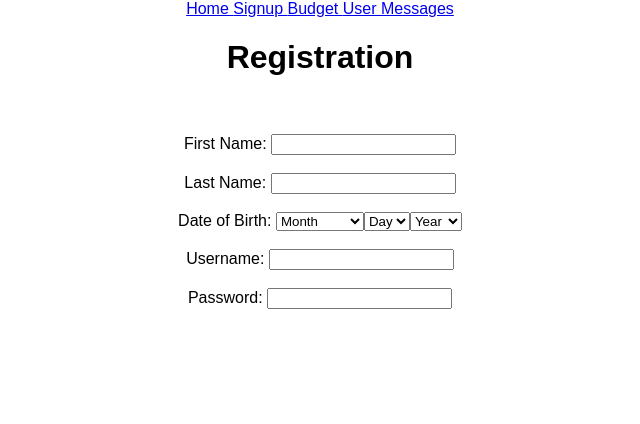
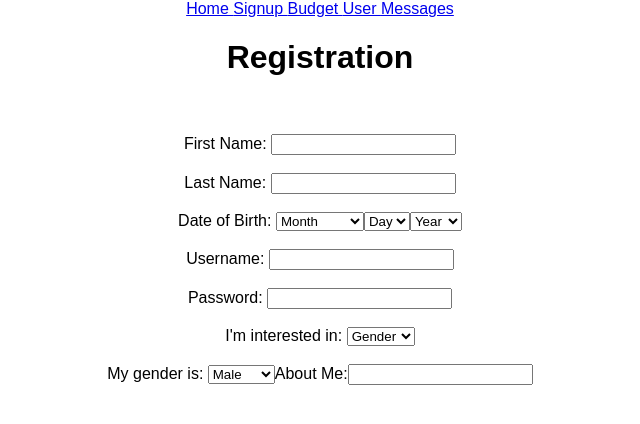
Before and after one commit to sheriffahmed/ThriftyLovers, a React (Create React App) app in the folder frontend/: page /signup in a window 1280 px wide. Shown: the top 424 px of the page, without its empty margins (320-960 px from the left). Built offline with nearby package versions, Linux system fonts and the light colour scheme.

Commit message:
added preferred gender & gender dropdown boxes to registration page

```diff
--- a/frontend/src/components/Registration.js
+++ b/frontend/src/components/Registration.js
@@ -197,6 +197,20 @@ class Registration extends React.Component {
                 Password: <input/>
                 <br/>
                 <br/>
+                I'm interested in:  <select>
+                                    <option>Gender</option>
+                                    <option>Men</option>
+                                    <option>Women</option>
+                                    <option>Both</option>
+                                    </select>
+                <br/>
+                <br/>
+                My gender is:       <select>
+                                    <option>Male</option>
+                                    <option>Female</option>
+                                    <option>Neutral</option>
+                                    </select>
+                About Me:<input/>
             </div>
         )
     }
```
